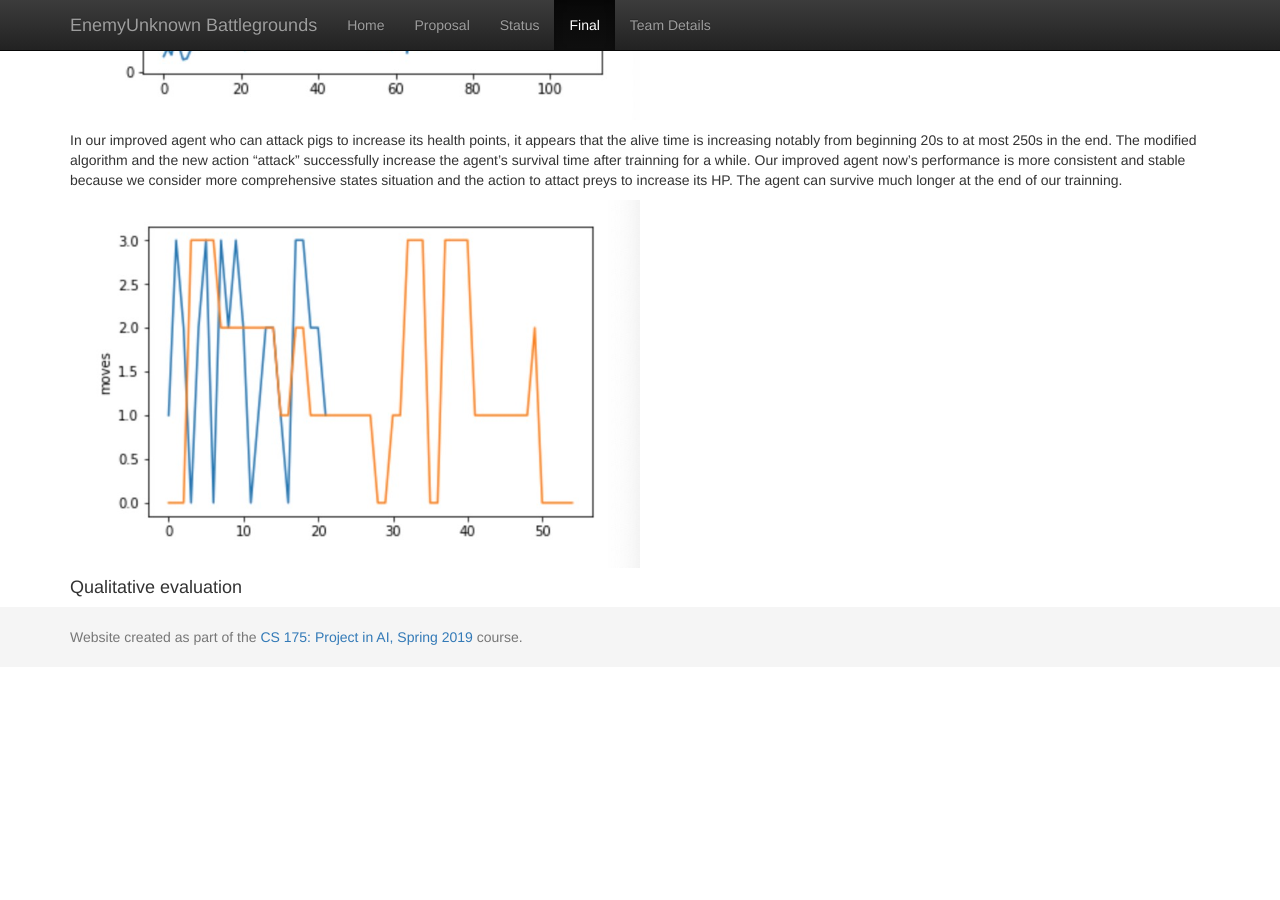
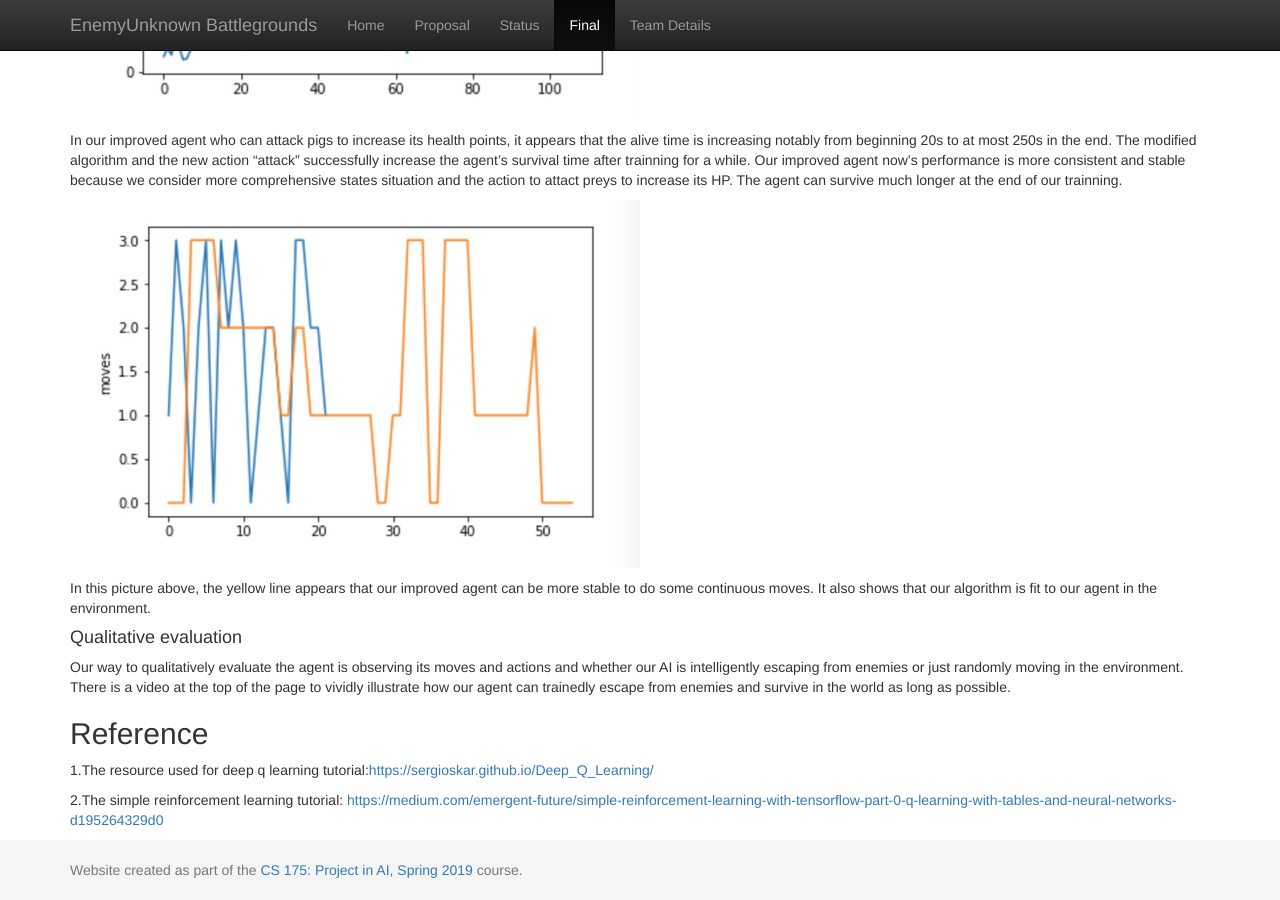
Before and after one commit to chenhaoy1/EnemyUnknown-Battlegrounds, a Jekyll site: the page built from docs/final.md, in a window 1280 px wide and 900 px high, scrolled down 5531 px. Built offline with Jekyll 4.4.1, drawn with Linux system fonts in a browser that asks for light colours; before the commit the page ends 6198 px from its top, so only the background shows below that.

Commit message:
Update final.md

```diff
--- a/docs/final.md
+++ b/docs/final.md
@@ -172,5 +172,13 @@ In our improved agent who can attack pigs to increase its health points, it appe
 
 <img src="18.jpg" width="50%">
 
+In this picture above, the yellow line appears that our improved agent can be more stable to do some continuous moves. It also shows that our algorithm is fit to our agent in the environment.
 
 #### Qualitative evaluation
+
+Our way to qualitatively evaluate the agent is observing its moves and actions and whether our AI is intelligently escaping from enemies or just randomly moving in the environment. There is a video at the top of the page to vividly illustrate how our agent can trainedly escape from enemies and survive in the world as long as possible.
+
+## Reference
+1.The resource used for deep q learning tutorial:[https://sergioskar.github.io/Deep_Q_Learning/](https://sergioskar.github.io/Deep_Q_Learning/)
+
+2.The simple reinforcement learning tutorial: [https://medium.com/emergent-future/simple-reinforcement-learning-with-tensorflow-part-0-q-learning-with-tables-and-neural-networks-d195264329d0](https://medium.com/emergent-future/simple-reinforcement-learning-with-tensorflow-part-0-q-learning-with-tables-and-neural-networks-d195264329d0)
```
